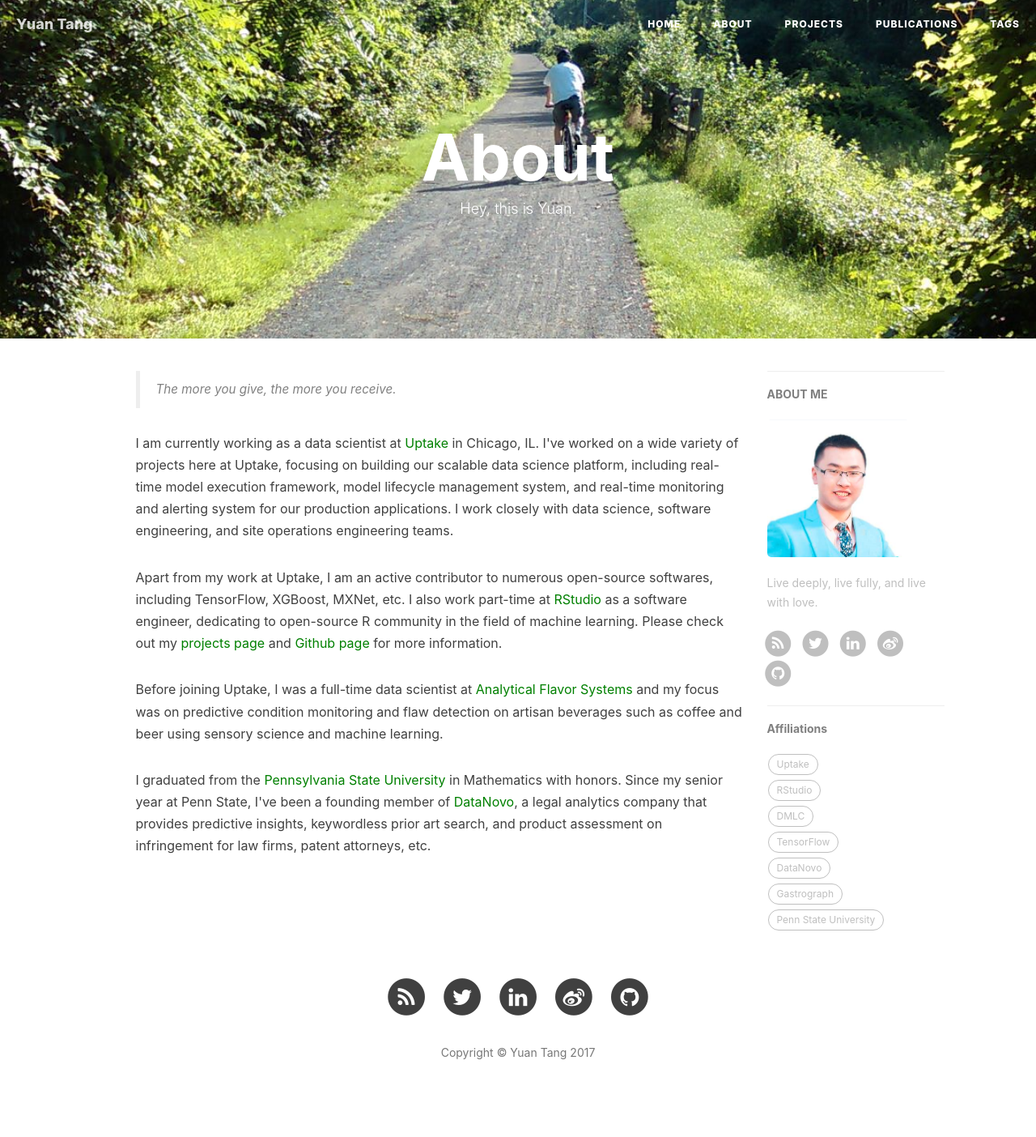
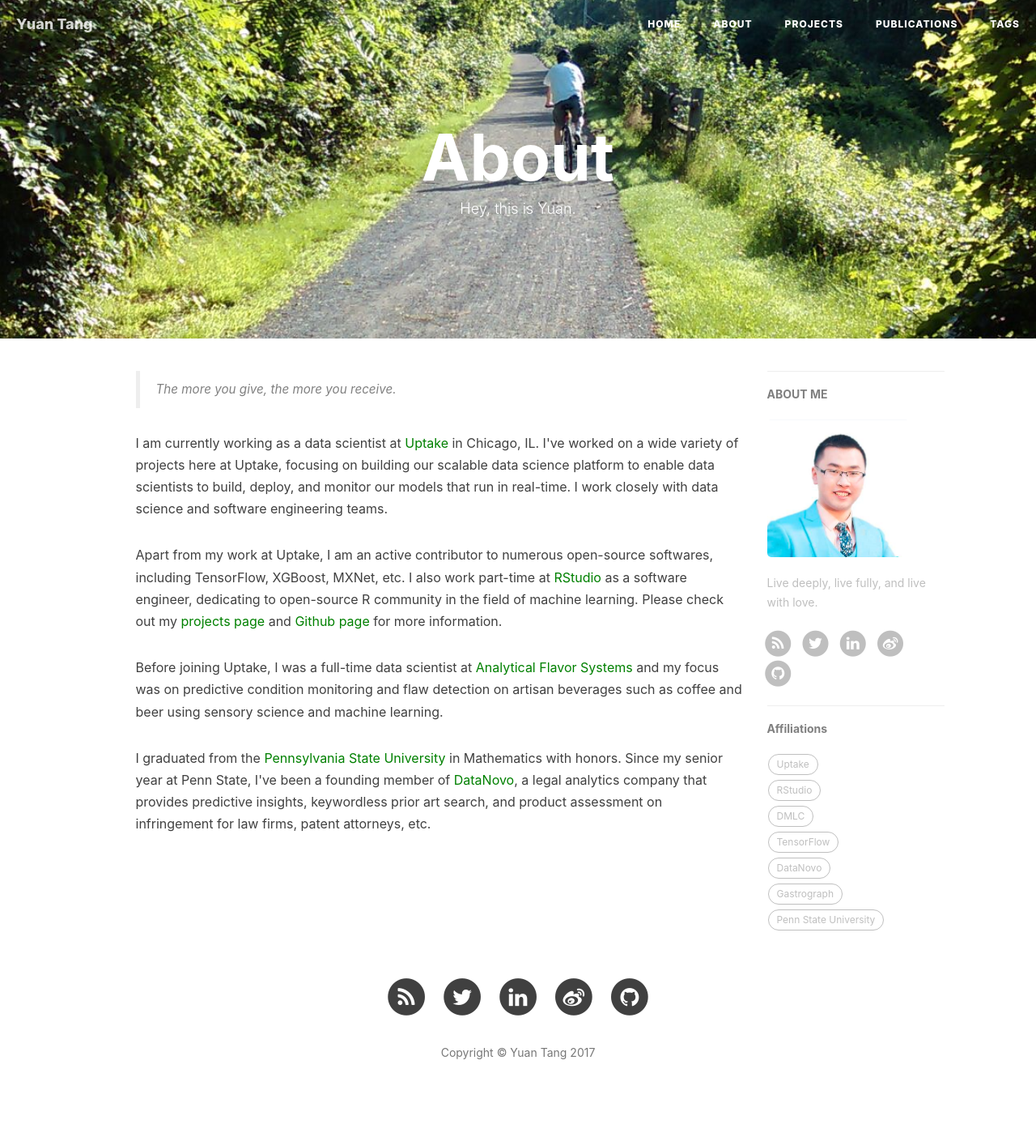
Before and after one commit to terrytangyuan/terrytangyuan.github.com, a Jekyll site: the page built from about.html, in a window 1280 px wide. Shown: the whole page at 81% size. Built offline with Jekyll 4.4.1, drawn with Linux system fonts in a browser that asks for light colours; nearby versions of some CDN libraries; comment, search, counter and statistics services are not loaded.

Commit message:
Update about.html

```diff
--- a/about.html
+++ b/about.html
@@ -19,7 +19,7 @@
         The more you give, the more you receive.
     </blockquote>
 
-    <p> I am currently working as a data scientist at <a href="http://uptake.com" style="color:green;">Uptake</a> in Chicago, IL. I've worked on a wide variety of projects here at Uptake, focusing on building our scalable data science platform, including real-time model execution framework, model lifecycle management system, and real-time  monitoring and alerting system for our production applications. I work closely with data science, software engineering, and site operations engineering teams. </p>
+    <p> I am currently working as a data scientist at <a href="http://uptake.com" style="color:green;">Uptake</a> in Chicago, IL. I've worked on a wide variety of projects here at Uptake, focusing on building our scalable data science platform to enable data scientists to build, deploy, and monitor our models that run in real-time. I work closely with data science and software engineering teams. </p>
 
     <p>Apart from my work at Uptake, I am an active contributor to numerous open-source softwares, including TensorFlow, XGBoost, MXNet, etc. I also work part-time at <a href="http://rstudio.com" style="color:green;">RStudio</a> as a software engineer, dedicating to open-source R community in the field of machine learning. Please check out my <a href="http://terrytangyuan.github.io/projects/" style="color:green";>projects page</a> and <a href="http://terrytangyuan.github.io/about/" style="color:green";>Github page</a> for more information.
     </p>
```
